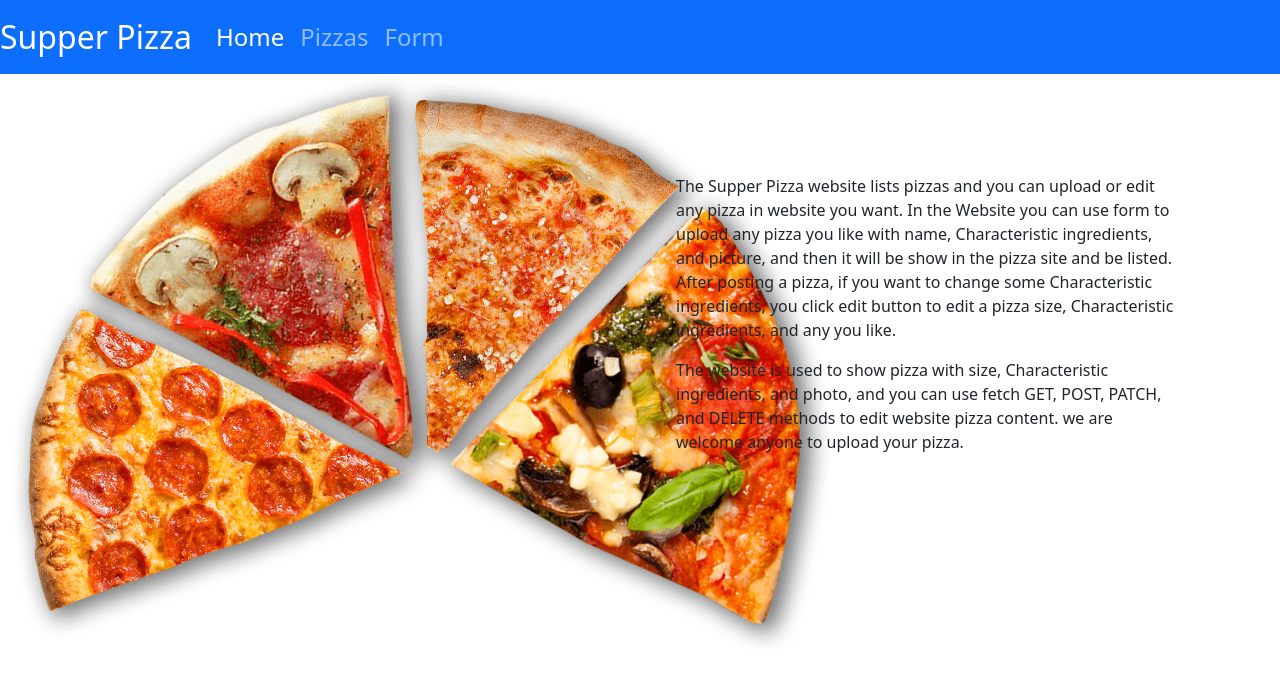
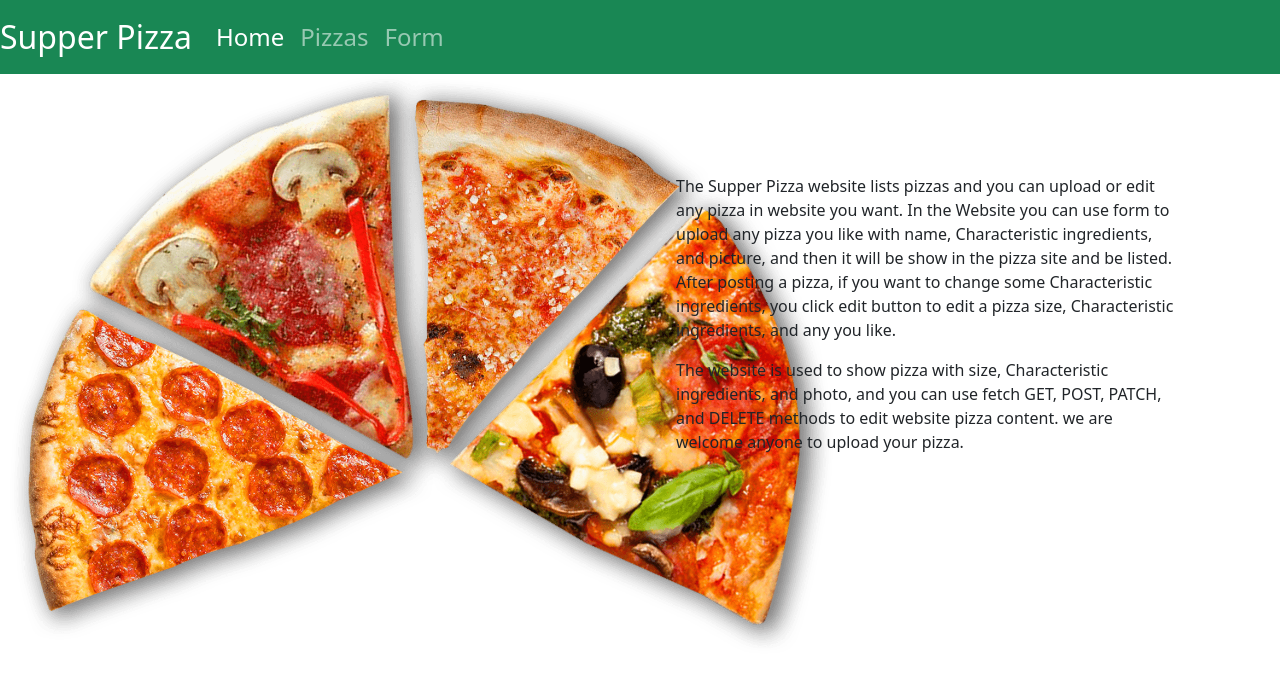
Before and after one commit to atenliao/phase-2-project-front-end, a React (Create React App) app: page / in a window 1280 px wide. Shown: the top 682 px of the page. Built offline with nearby package versions, Linux system fonts and the light colour scheme; no server answers.

Commit message:
update Readme.md

```diff
--- a/src/components/Home.js
+++ b/src/components/Home.js
@@ -8,7 +8,7 @@ function Home(){
                 <img src={pizza}  alt="pizza" className="home_image"/>
             </div>
            <div className="home_paragraph">
-            <p>
+            <p className="font-weight-normal">
             The Supper Pizza website lists pizzas and you can upload or edit any pizza in website you want.
             In the Website you can use form to upload any pizza you like with name, Characteristic ingredients, and picture, and then it will be show
             in the pizza site and be listed. After posting a pizza, if you want to change some Characteristic ingredients, you click
--- a/src/components/NavBar.js
+++ b/src/components/NavBar.js
@@ -3,7 +3,7 @@ import {NavLink} from "react-router-dom";
 
 function NavBar(){
     return (
-            <nav className="navbar navbar-expand-lg navbar-dark bg-primary">
+            <nav className="navbar navbar-expand-lg navbar-dark bg-success">
                 <button className="navbar-toggler" type="button" data-toggle="collapse" data-target="#navbarNavAltMarkup" aria-controls="navbarNavAltMarkup" aria-expanded="false" aria-label="Toggle navigation">
                     <span className="navbar-toggle-icon"></span>
                 </button>
```
Also changed, not shown: 1 other file (tests, documents, lock files or other folders).
